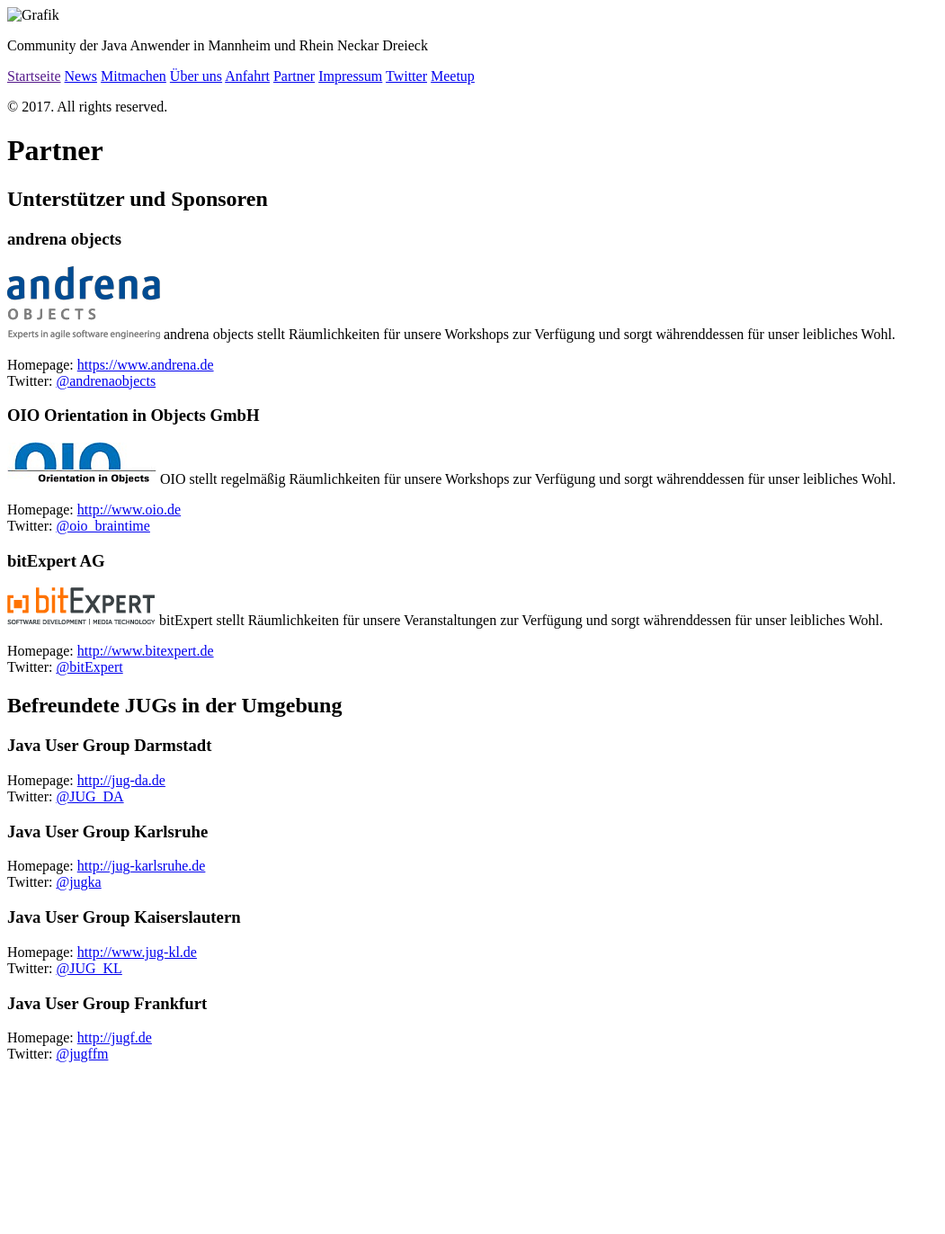
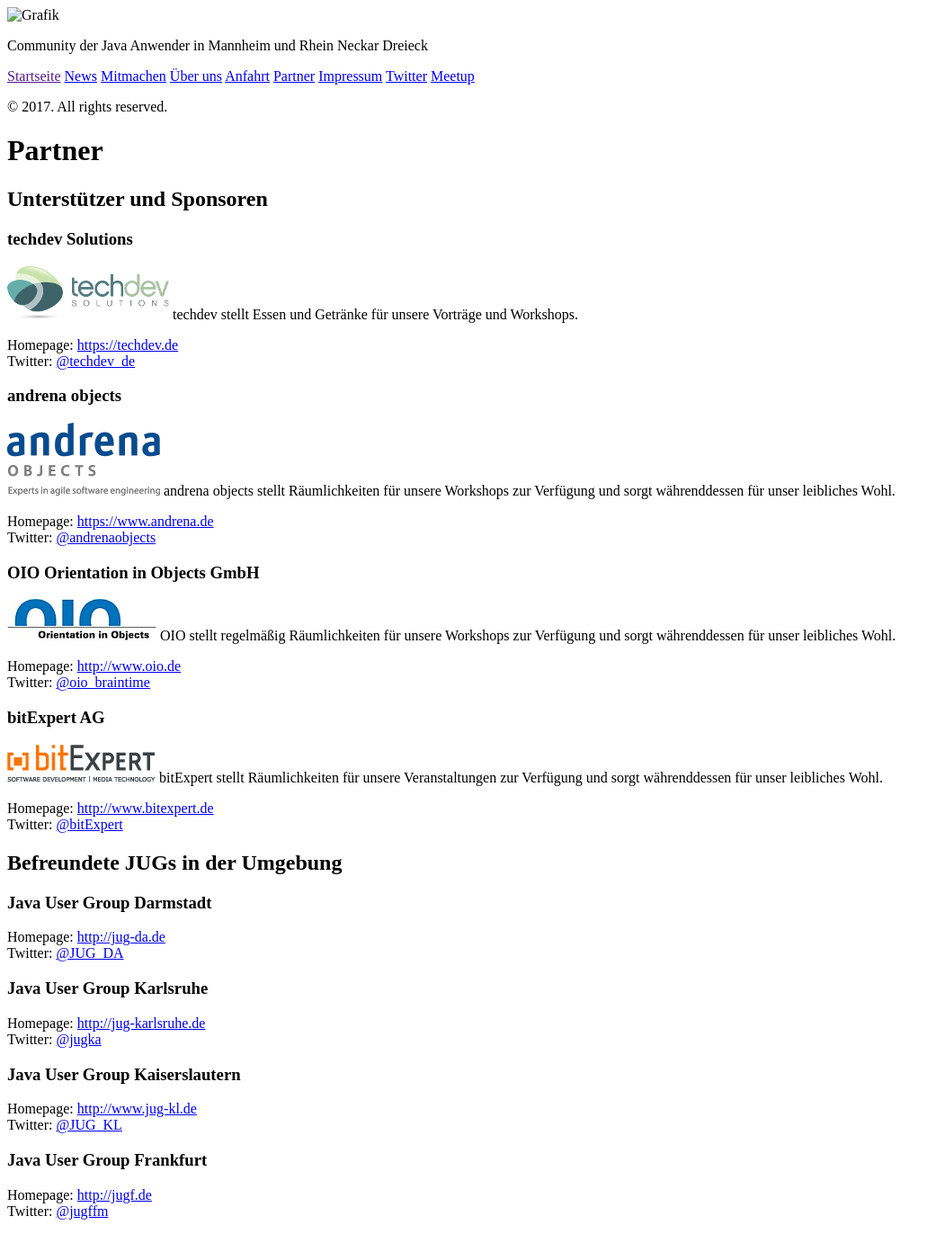
Before and after one commit to majug/majug.github.io, a Jekyll site: the page built from partner.md, in a window 1280 px wide. Shown: the whole page at 90% size, without its empty margins (0-1051 px from the left). Built offline with Jekyll 4.4.1, drawn with Linux system fonts in a browser that asks for light colours; before the commit the page ends 1197 px from its top, so only the background shows below that.

Commit message:
Added techdev as partner

```diff
--- a/partner.md
+++ b/partner.md
@@ -5,6 +5,14 @@
 ---
 
 ## Unterstützer und Sponsoren
+
+### techdev Solutions
+
+<img src="/public/img/techdev-logo.png" />
+techdev stellt Essen und Getränke für unsere Vorträge und Workshops.
+
+Homepage: [https://techdev.de](https://techdev.de)<br />
+Twitter:  [@techdev_de](https://twitter.com/techdev_de)
 
 ### andrena objects
 
```
Also changed, not shown: public/img/techdev-logo.png (added).
